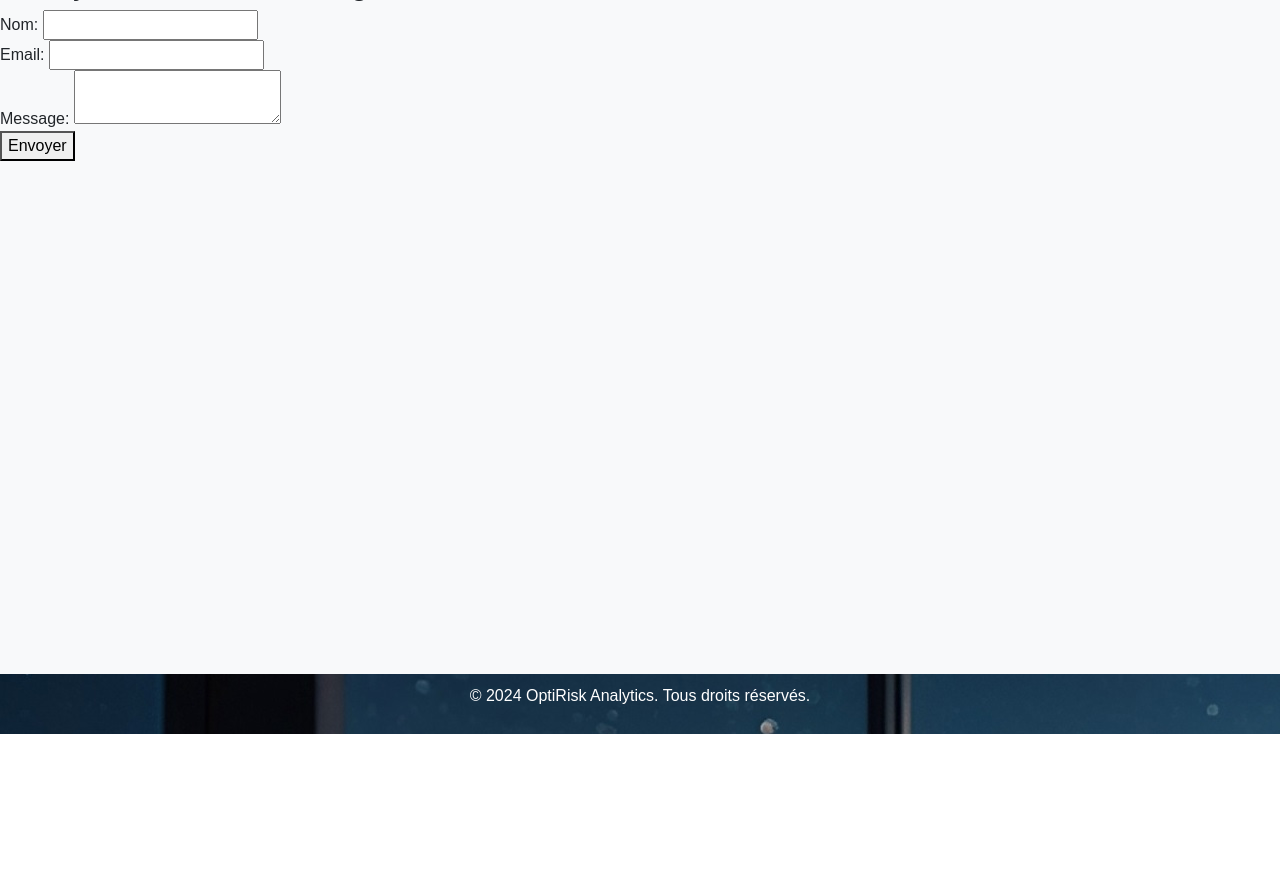
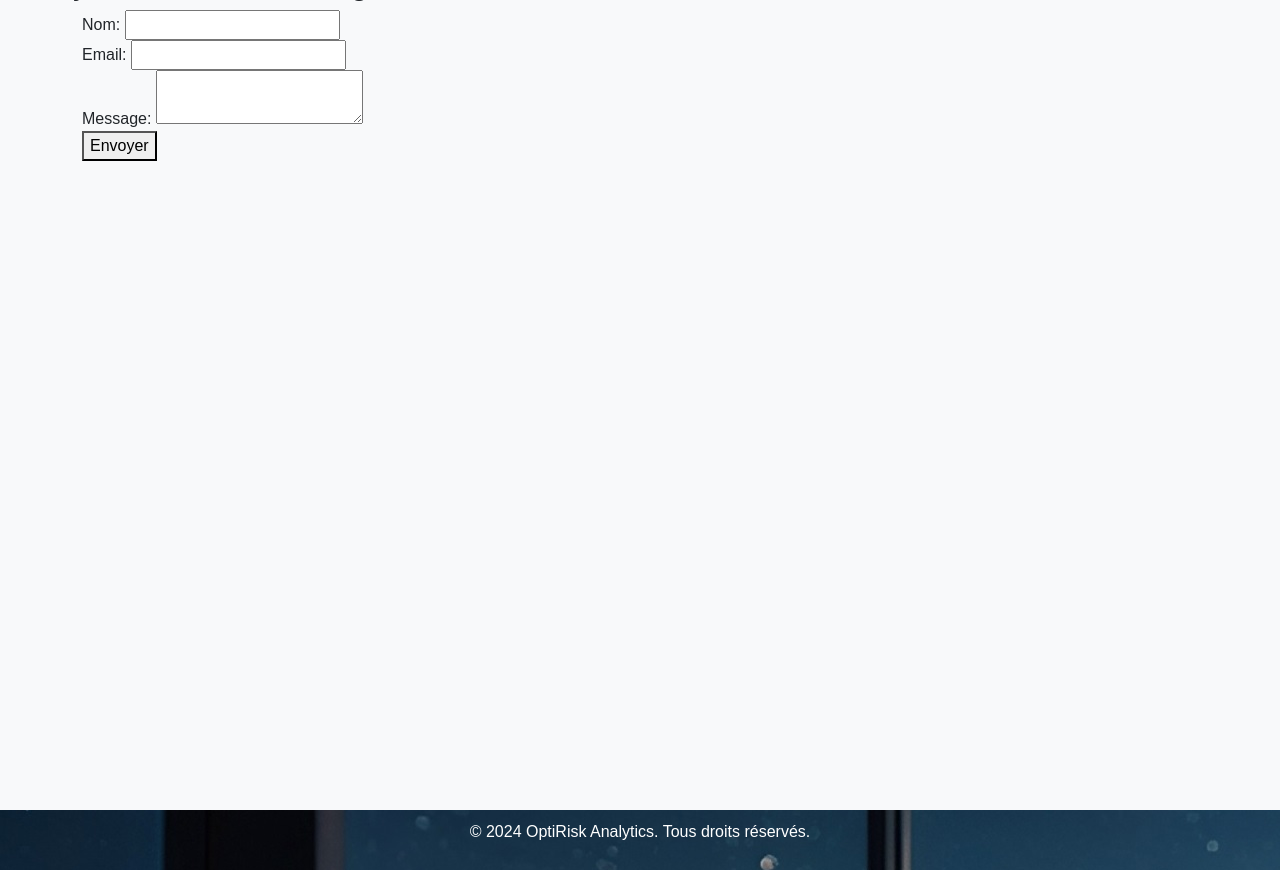
Before and after one commit to dorian68/OptiRisk_Analytics, a Django app: page /contact/ in a window 1280 px wide. Shown: the part 66-936 px from the top of the page. Before the commit the page ends 800 px from the top, so only its background shows below. Run offline with Django 3.2, Linux system fonts and the light colour scheme; some libraries are stand-ins or nearby versions.

Commit message:
060120254 bigmaj2

```diff
--- a/website/templates/contact.html
+++ b/website/templates/contact.html
@@ -17,6 +17,7 @@
 <body>
     <section>
         <h2>Envoyez-nous un message</h2>
+        <div class="container" style="height: 100vh;">
             <form action="/send-message/" method="post">
                 {% csrf_token %}
                 <label for="name">Nom:</label>
@@ -30,6 +31,7 @@
 
                 <button type="submit">Envoyer</button>
             </form>
+        </div>
     </section>
 
 </body>
--- a/website/templates/index.html
+++ b/website/templates/index.html
@@ -67,12 +67,7 @@
         {% block aPropos %}{% endblock %}
     </section>
 </body>
-<style>
-.footer {
-  position:fixed;
-  margin-bottom:0px;
-}
-</style>
+
 <footer class="footer">
   <p>&copy; 2024 OptiRisk Analytics. Tous droits réservés.</p>
 </footer>
```
Lines whose indentation alone changed are shown as unchanged.
